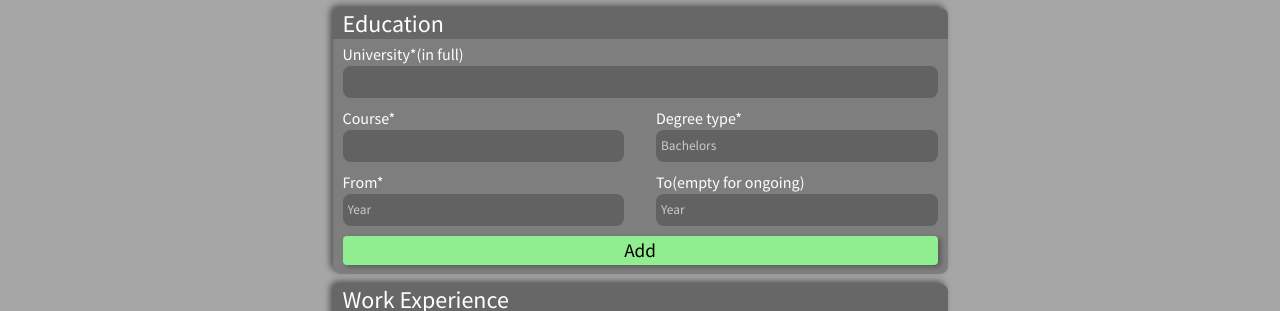
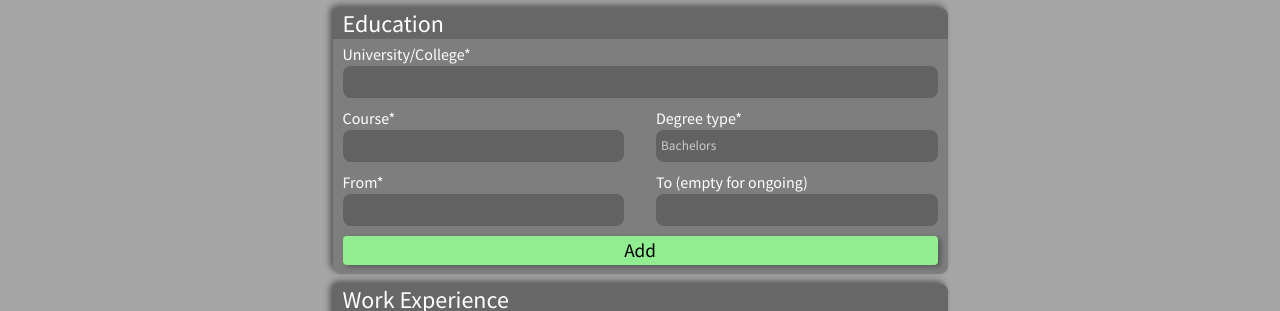
Before and after one commit to TruePadawan/Resume-Builder, a React (Create React App) app: page / in a window 1280 px wide. Shown: the part 493-804 px from the top of the page. Built offline with nearby package versions, Linux system fonts and the light colour scheme; a web font is replaced by a local one.

Commit message:
seperate education section into its own component

```diff
--- a/src/App.js
+++ b/src/App.js
@@ -1,7 +1,6 @@
 import { useState, useRef } from "react";
 import Button from "./components/Button/Button";
 import Section from "./components/Section/Section";
-import { v4 as uuidv4 } from "uuid";
 import { InputField, TextArea } from "./components/InputField/InputField";
 import ReactToPrint from "react-to-print";
 import PhoneImg from "./images/phone.png";
@@ -16,6 +15,7 @@ import WorkPreviewItem from "./components/PreviewItems/WorkPreviewItem";
 import WorkExperience from "./components/PageSections/WorkExperience";
 
 import "./css/App.css";
+import Education from "./components/PageSections/Education";
 
 const App = () => {
   const [appState, setAppState] = useState({
@@ -38,14 +38,6 @@ const App = () => {
   const personalSiteInputRef = useRef();
   const descInputRef = useRef();
 
-  const universityInputRef = useRef();
-  const courseInputRef = useRef();
-  const degreeTypeInputRef = useRef();
-  const eduFromInputRef = useRef();
-  const eduToInputRef = useRef();
-
-  let previewRef;
-
   const degreeTypes = (
     <datalist id="degrees">
       <option value={"Bachelors"} />
@@ -56,13 +48,7 @@ const App = () => {
     </datalist>
   );
 
-  const clearEducationInputFields = () => {
-    universityInputRef.current.value = "";
-    courseInputRef.current.value = "";
-    degreeTypeInputRef.current.value = "";
-    eduFromInputRef.current.value = "";
-    eduToInputRef.current.value = "";
-  };
+  let previewRef;
 
   const updateGeneralInfo = (e) => {
     e.preventDefault();
@@ -104,29 +90,16 @@ const App = () => {
     });
   };
 
-  const addEducationItem = (e) => {
-    e.preventDefault();
-
-    const id = uuidv4();
-    const from = eduFromInputRef.current.value;
-    const to = eduToInputRef.current.value;
-    const school = universityInputRef.current.value;
-    const course = courseInputRef.current.value;
-    const degreeType = degreeTypeInputRef.current.value;
-
-    const eduItem = { id, from, to, school, course, degreeType };
-
+  const addEducationItem = (item) => {
     setAppState((latest) => {
       const latestEduItems = [...latest.eduItems];
-      latestEduItems.unshift(eduItem);
+      latestEduItems.unshift(item);
 
       const updatedState = { ...latest };
       updatedState.eduItems = latestEduItems;
 
       return updatedState;
     });
-
-    clearEducationInputFields();
   };
 
   const addWorkItem = (item) => {
@@ -141,45 +114,36 @@ const App = () => {
     });
   };
 
-  const getCVEducationDataItemsFrom = (data) => {
+  const getEducationItems = (data) => {
     return data.map((item) => {
-      const updateSelf = (e) => {
-        e.preventDefault();
-
-        const from = e.target["3"].value;
-        const to = e.target["4"].value;
-        const school = e.target["0"].value;
-        const course = e.target["1"].value;
-        const degreeType = e.target["2"].value;
-
-        let itemData = { id: item.id, from, to, school, course, degreeType };
+      const updateSelf = (itemData) => {
         updateEducationItem(itemData);
       };
 
       const deleteSelf = () => {
-        deleteEducationItem(item.id);
+        removeEducationItem(item.id);
       };
 
       return (
         <EducationItem
           itemData={item}
-          key={data.id}
-          formSubmitHandler={updateSelf}
+          key={item.id}
+          degreeTypes={degreeTypes}
+          onUpdate={updateSelf}
           onDeleteBtnClicked={deleteSelf}
         />
       );
     });
   };
 
-  const getCVEducationPreviewItemsFrom = (data) => {
+  const getEducationPreviewItems = (data) => {
     return data.map((item) => {
-      return <EducationPreviewItem itemData={item} key={data.id} />;
+      return <EducationPreviewItem itemData={item} key={item.id} />;
     });
   };
 
   const getWorkItems = (data) => {
     return data.map((item) => {
-      console.log(item);
       const updateSelf = (itemData) => {
         updateWorkItem(itemData);
       };
@@ -190,9 +154,9 @@ const App = () => {
 
       return (
         <WorkItem
+          itemData={item}
           key={item.id}
-          itemData={item}
-          updateSelf={updateSelf}
+          onUpdate={updateSelf}
           onDeleteBtnClicked={deleteSelf}
         />
       );
@@ -201,11 +165,11 @@ const App = () => {
 
   const getWorkPreviewItems = (data) => {
     return data.map((item) => (
-      <WorkPreviewItem itemData={item} key={data.id} />
+      <WorkPreviewItem itemData={item} key={item.id} />
     ));
   };
 
-  const deleteEducationItem = (id) => {
+  const removeEducationItem = (id) => {
     setAppState((latest) => {
       const currentEduItems = [...latest.eduItems];
       const updatedEduItems = currentEduItems.filter((item) => item.id !== id);
@@ -234,6 +198,8 @@ const App = () => {
       }
     `;
 
+  const educationItems = getEducationItems(appState.eduItems);
+  const educationPreviewItems = getEducationPreviewItems(appState.eduItems);
   const workItems = getWorkItems(appState.workItems);
   const workPreviewItems = getWorkPreviewItems(appState.workItems);
 
@@ -285,54 +251,12 @@ const App = () => {
             </form>
           </Section>
 
-          <Section sectionTitle="Education">
-            <form className="cv-form" onSubmit={addEducationItem}>
-              <InputField
-                isRequired={true}
-                label="University*(in full)"
-                compRef={universityInputRef}
-              />
-              <div className="flex-row">
-                <InputField
-                  isRequired={true}
-                  label="Course*"
-                  compRef={courseInputRef}
-                />
-                <InputField
-                  isRequired={true}
-                  label="Degree type*"
-                  placeholder="Bachelors"
-                  listID="degrees"
-                  list={degreeTypes}
-                  compRef={degreeTypeInputRef}
-                />
-              </div>
-              <div className="flex-row">
-                <InputField
-                  isRequired={true}
-                  label="From*"
-                  type={"number"}
-                  placeholder="Year"
-                  compRef={eduFromInputRef}
-                />
-                <InputField
-                  label="To(empty for ongoing)"
-                  type={"number"}
-                  placeholder="Year"
-                  compRef={eduToInputRef}
-                />
-              </div>
-              <Button className="add-btn" btnType="submit">
-                Add
-              </Button>
-            </form>
-            <ul className="education-items">
-              {getCVEducationDataItemsFrom(appState.eduItems)}
-            </ul>
-          </Section>
+          <Education addItem={addEducationItem} degreeTypes={degreeTypes}>
+            <ul>{educationItems}</ul>
+          </Education>
 
           <WorkExperience addItem={addWorkItem}>
-            <ul className="work-items">{workItems}</ul>
+            <ul>{workItems}</ul>
           </WorkExperience>
 
           <ReactToPrint
@@ -393,7 +317,7 @@ const App = () => {
               <h2 className="section-title">Education</h2>
               <hr />
               <ul className="list">
-                {getCVEducationPreviewItemsFrom(appState.eduItems)}
+                {educationPreviewItems}
               </ul>
             </section>
             <section className="preview-section" aria-label="Work Experience">
--- a/src/components/DataItems/EducationItem.js
+++ b/src/components/DataItems/EducationItem.js
@@ -1,18 +1,48 @@
+import { useRef } from "react";
 import { InputField } from "../InputField/InputField";
 import Button from "../Button/Button";
 import "./dataItem.css";
 
 const EducationItem = (props) => {
+  const universityRef = useRef();
+  const courseRef = useRef();
+  const degreeTypeRef = useRef();
+  const timeframeFromRef = useRef();
+  const timeframeToRef = useRef();
+
   let { id, from, to, school, course, degreeType } = props.itemData;
   if (to === undefined) to = "";
 
+  const submitHandler = (e) => {
+    e.preventDefault();
+    const itemData = {
+      id,
+      from: timeframeFromRef.current.value,
+      to: timeframeToRef.current.value,
+      school: universityRef.current.value,
+      course: courseRef.current.value,
+      degreeType: degreeTypeRef.current.value,
+    };
+    props.onUpdate(itemData);
+  }
+
   return (
-    <li key={id} className="edu-item data">
+    <li className="edu-item data">
       <hr />
-      <form className="cv-form" onSubmit={props.formSubmitHandler}>
-        <InputField isRequired={true} label="University*" value={school} />
+      <form className="cv-form" onSubmit={submitHandler}>
+        <InputField
+          isRequired={true}
+          label="University/College*"
+          value={school}
+          compRef={universityRef}
+        />
         <div className="flex-row">
-          <InputField isRequired={true} label="Course*" value={course} />
+          <InputField
+            isRequired={true}
+            label="Course*"
+            value={course}
+            compRef={courseRef}
+          />
           <InputField
             isRequired={true}
             label="Degree Type*"
@@ -20,19 +50,30 @@ const EducationItem = (props) => {
             listID="degrees"
             list={props.degreeTypes}
             value={degreeType}
+            compRef={degreeTypeRef}
           />
         </div>
         <div className="flex-row">
           <InputField
             isRequired={true}
             label="From*"
-            placeholder="Year"
+            type={"number"}
             value={from}
+            compRef={timeframeFromRef}
           />
-          <InputField label="To(empty for ongoing)" value={to} />
+          <InputField
+            label="To (empty for ongoing)"
+            value={to}
+            type={"number"}
+            compRef={timeframeToRef}
+          />
         </div>
-        <Button className="add-btn" btnType="submit">Update</Button>
-        <Button className="delete-btn" onClick={props.onDeleteBtnClicked}>Delete</Button>
+        <Button className="add-btn" btnType="submit">
+          Update
+        </Button>
+        <Button className="delete-btn" onClick={props.onDeleteBtnClicked}>
+          Delete
+        </Button>
       </form>
     </li>
   );
--- a/src/components/DataItems/WorkItem.js
+++ b/src/components/DataItems/WorkItem.js
@@ -29,7 +29,7 @@ const WorkItem = (props) => {
     };
 
     if (isWorkOngoing) itemData.to = "Present";
-    props.updateSelf(itemData);
+    props.onUpdate(itemData);
   }
 
   return (
--- /dev/null
+++ b/src/components/PageSections/Education.js
@@ -0,0 +1,79 @@
+import { useRef } from "react";
+import { v4 as uuidv4 } from "uuid";
+import Section from "../Section/Section";
+import { InputField } from "../InputField/InputField";
+import Button from "../Button/Button";
+
+const Education = (props) => {
+  const universityInputRef = useRef();
+  const courseInputRef = useRef();
+  const degreeTypeInputRef = useRef();
+  const timeframeFromRef = useRef();
+  const timeframeToRef = useRef();
+
+  const formSubmitHandler = (e) => {
+    e.preventDefault();
+    const id = uuidv4();
+    const from = timeframeFromRef.current.value;
+    const to = timeframeToRef.current.value;
+    const school = universityInputRef.current.value;
+    const course = courseInputRef.current.value;
+    const degreeType = degreeTypeInputRef.current.value;
+
+    const itemData = { id, from, to, school, course, degreeType };
+    props.addItem(itemData);
+    clearInputFields();
+  };
+
+  const clearInputFields = () => {
+    timeframeFromRef.current.value = "";
+    timeframeToRef.current.value = "";
+    universityInputRef.current.value = "";
+    courseInputRef.current.value = "";
+    degreeTypeInputRef.current.value = "";
+  };
+
+  return (
+    <Section sectionTitle="Education">
+      <form className="cv-form" onSubmit={formSubmitHandler}>
+        <InputField
+          isRequired={true}
+          label="University/College*"
+          compRef={universityInputRef}
+        />
+        <div className="flex-row">
+          <InputField
+            isRequired={true}
+            label="Course*"
+            compRef={courseInputRef}
+          />
+          <InputField
+            isRequired={true}
+            label="Degree type*"
+            placeholder="Bachelors"
+            listID="degrees"
+            list={props.degreeTypes}
+            compRef={degreeTypeInputRef}
+          />
+        </div>
+        <div className="flex-row">
+          <InputField
+            isRequired={true}
+            label="From*"
+            type={"number"}
+            compRef={timeframeFromRef}
+          />
+          <InputField
+            label="To (empty for ongoing)"
+            type={"number"}
+            compRef={timeframeToRef}
+          />
+        </div>
+        <Button className="add-btn" btnType="submit">Add</Button>
+      </form>
+      {props.children}
+    </Section>
+  );
+};
+
+export default Education;
--- a/src/components/PreviewItems/EducationPreviewItem.js
+++ b/src/components/PreviewItems/EducationPreviewItem.js
@@ -5,7 +5,7 @@ const EducationPreviewItem = (props) => {
     if (to === undefined || to === "") to = "Ongoing";
 
     return (
-        <li className="edu-preview-item" key={id}>
+        <li className="edu-preview-item">
           <div className="college-name-course">
             <span className="school">{school}</span>
             <span className="course">{course}</span>
--- a/src/components/PreviewItems/WorkPreviewItem.js
+++ b/src/components/PreviewItems/WorkPreviewItem.js
@@ -7,7 +7,7 @@ const WorkPreviewItem = ({ itemData }) => {
     if (to !== "Present") to = format(new Date(to), 'MMM yyy');
 
       return (
-        <li className="work-preview-item" key={id}>
+        <li className="work-preview-item">
           <div className="details">
             <div className="main">
               <span className="position-company">
```
Also changed, not shown: src/components/DataItems/dataItem.css (+4 -4 lines).
